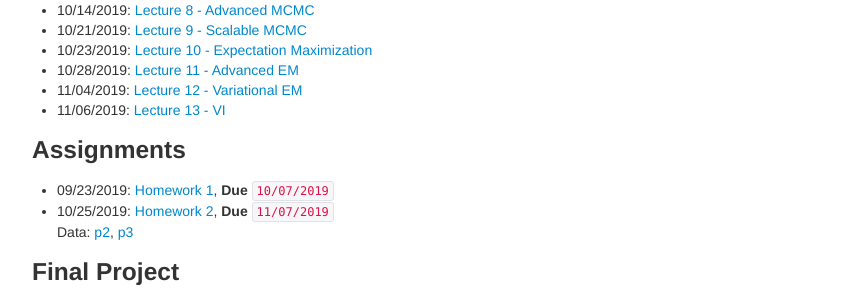
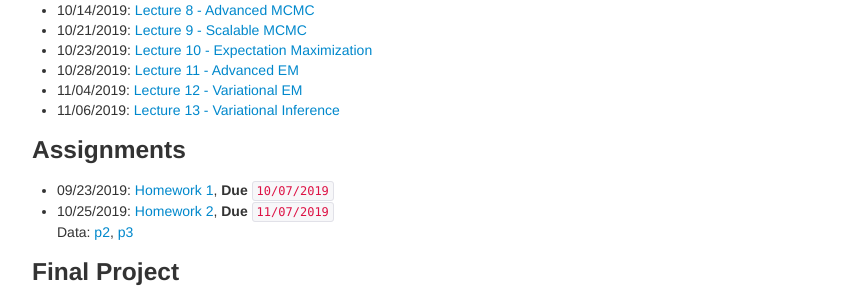
Before and after one commit to zcrabbit/zcrabbit.github.io, a Jekyll site: the page built from courses/mcs-f19.md, in a window 1280 px wide and 900 px high, scrolled down 1165 px. Shown: the part 158-452 px from the top of the window, without its empty margins (208-1068 px from the left). Built offline with Jekyll 4.4.1, drawn with Linux system fonts in a browser that asks for light colours.

Commit message:
Update mcs-f19.md

```diff
--- a/courses/mcs-f19.md
+++ b/courses/mcs-f19.md
@@ -50,7 +50,7 @@
 - 10/23/2019: [Lecture 10 - Expectation Maximization]({{sites.baseurl}}/static/slides/mcs_fall19/lec10.pdf)
 - 10/28/2019: [Lecture 11 - Advanced EM]({{sites.baseurl}}/static/slides/mcs_fall19/lec11.pdf)
 - 11/04/2019: [Lecture 12 - Variational EM]({{sites.baseurl}}/static/slides/mcs_fall19/lec12.pdf)
-- 11/06/2019: [Lecture 13 - VI]({{sites.baseurl}}/static/slides/mcs_fall19/lec13.pdf)
+- 11/06/2019: [Lecture 13 - Variational Inference]({{sites.baseurl}}/static/slides/mcs_fall19/lec13.pdf)
 
 
 ### Assignments
```
